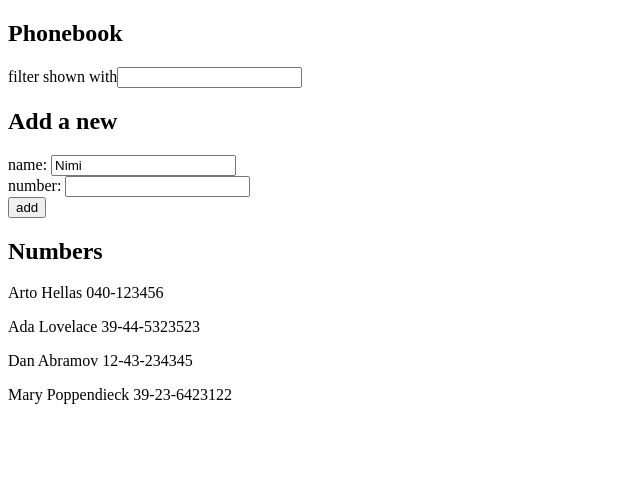
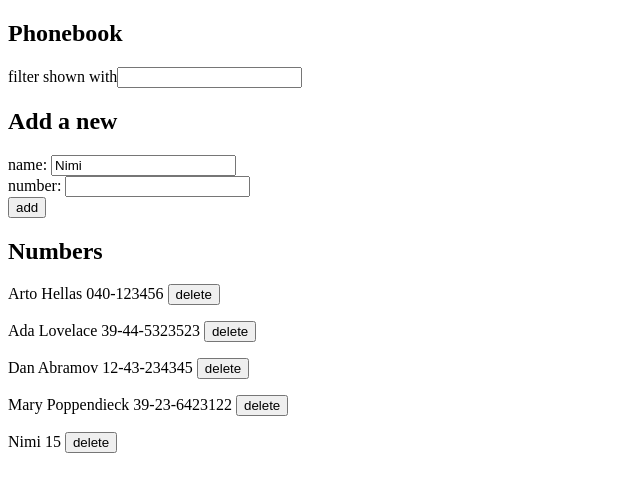
Before and after one commit to mcdongo/fullstack_2023, a React (Create React App) app in the folder osa2/puhelinluettelo/: page / in a window 1280 px wide. Shown: the top 492 px of the page, without its empty margins (0-640 px from the left). Built offline with nearby package versions, Linux system fonts and the light colour scheme; data requests are answered from the project's data file.

Commit message:
Tehtävään 2.15 asti

```diff
--- a/osa2/puhelinluettelo/db.json
+++ b/osa2/puhelinluettelo/db.json
@@ -1,9 +1,8 @@
 {
-    "persons":[
+  "persons": [
     {
       "name": "Arto Hellas",
-        "number": "040-123456",
-        "id": 1
+      "number": "040-123456"
     },
     {
       "name": "Ada Lovelace",
@@ -19,6 +18,11 @@
       "name": "Mary Poppendieck",
       "number": "39-23-6423122",
       "id": 4
+    },
+    {
+      "name": "Nimi",
+      "number": "15",
+      "id": 5
     }
   ]
 }
--- a/osa2/puhelinluettelo/src/App.js
+++ b/osa2/puhelinluettelo/src/App.js
@@ -2,7 +2,7 @@ import { useState, useEffect } from 'react'
 import PersonForm from './components/PersonForm'
 import Filter from './components/Filter'
 import Persons from './components/Persons'
-import axios from 'axios'
+import personService from './services/people'
 
 const App = () => {
   const [persons, setPersons] = useState([])
@@ -11,12 +11,10 @@ const App = () => {
   const [filter, setNewFilter] = useState('')
 
   const hook = () => {
-    axios
-      .get('http://localhost:3001/persons')
+    personService
+      .getAll('http://localhost:3001/persons')
       .then(response => {
-        console.log("jabadabaduu")
-        console.log(response.data)
-        setPersons(response.data)
+        setPersons(response)
       })
   }
 
@@ -31,6 +29,16 @@ const App = () => {
   const handleNumberChange = (event) => {
     setNewNumber(event.target.value)
   }
+  const handleDelete = (value) => {
+    if (window.confirm(`Delete ${value}?`) === true) {
+      const id = persons.find(x => x.name === value).id
+      personService
+        .deletePerson(id)
+        .then(response => {
+          setPersons(persons.filter(x => x.id !== id))
+        })
+    }
+  }
 
   const numbersToShow = filter.length === 0
     ? persons
@@ -40,12 +48,22 @@ const App = () => {
     event.preventDefault()
     const inList = persons.filter(person => person.name === newName)
 
-    if (inList.length >= 1) {
-      alert(`${newName} is already added to phonebook`)
+    if (inList.length === 1) {
+      if (window.confirm(`${newName} is already added to phonebook, replace the old number with a new one?`) === true) {
+        const id = persons.find(x => x.name === newName).id
+        personService
+          .update(id, {name:newName, number: newNumber})
+          .then(response => {
+            setPersons(persons.map(person => person.id !== id ? person : {name:person.name, number:newNumber}))
+          })
+      }
     } else {
-      setPersons(persons.concat({name: newName, number: newNumber}))
-      console.log(persons)
-      setNewName('')
+      personService
+        .create({name: newName, number: newNumber})
+        .then(response => {
+          setPersons(persons.concat(response))
+          setNewName('')
+        })
     }
   }
 
@@ -57,7 +75,7 @@ const App = () => {
       <PersonForm addPerson={addPerson} newName={newName} handleNameChange={handleNameChange}
       newNumber={newNumber} handleNumberChange={handleNumberChange} />
       <h2>Numbers</h2>
-      <Persons numbersToShow={numbersToShow}/>
+      <Persons numbersToShow={numbersToShow} handleDelete={handleDelete} />
     </div>
   )
 
--- a/osa2/puhelinluettelo/src/components/Person.js
+++ b/osa2/puhelinluettelo/src/components/Person.js
@@ -1,7 +1,7 @@
-const Person = ({person}) => {
+const Person = (props) => {
     return (
         <div>
-            <p>{person.name} {person.number}</p>
+            <p>{props.name} {props.number} <button onClick={e => props.handleDelete(props.name)}>delete</button></p>
         </div>
     )
 }
--- a/osa2/puhelinluettelo/src/components/Persons.js
+++ b/osa2/puhelinluettelo/src/components/Persons.js
@@ -1,10 +1,10 @@
 import Person from './Person'
 
-const Persons = ({numbersToShow}) => {
+const Persons = (props) => {
     return (
         <div>
-            {numbersToShow.map(person =>
-                <Person person={person} key={person.name}/>
+            {props.numbersToShow.map(person =>
+                <Person name={person.name} number={person.number} handleDelete={props.handleDelete} key={person.name}/>
             )}
         </div>
     )
--- /dev/null
+++ b/osa2/puhelinluettelo/src/services/people.js
@@ -0,0 +1,29 @@
+import axios from 'axios'
+const baseUrl = 'http://localhost:3001/persons'
+
+const getAll = () => {
+    const request = axios.get(baseUrl)
+    return request.then(response => response.data)
+}
+
+const create = newObject => {
+    const request = axios.post(baseUrl, newObject)
+    return request.then(response => response.data)
+}
+
+const update = (id, newObject) => {
+    const request = axios.put(`${baseUrl}/${id}`, newObject)
+    return request.then(response => response.data)
+}
+
+const deletePerson = (id) => {
+    const request = axios.delete(`${baseUrl}/${id}`)
+    return request.then(response => response.data)
+}
+
+export default {
+    getAll,
+    create,
+    update,
+    deletePerson
+}
```
Lines whose indentation alone changed are shown as unchanged.
